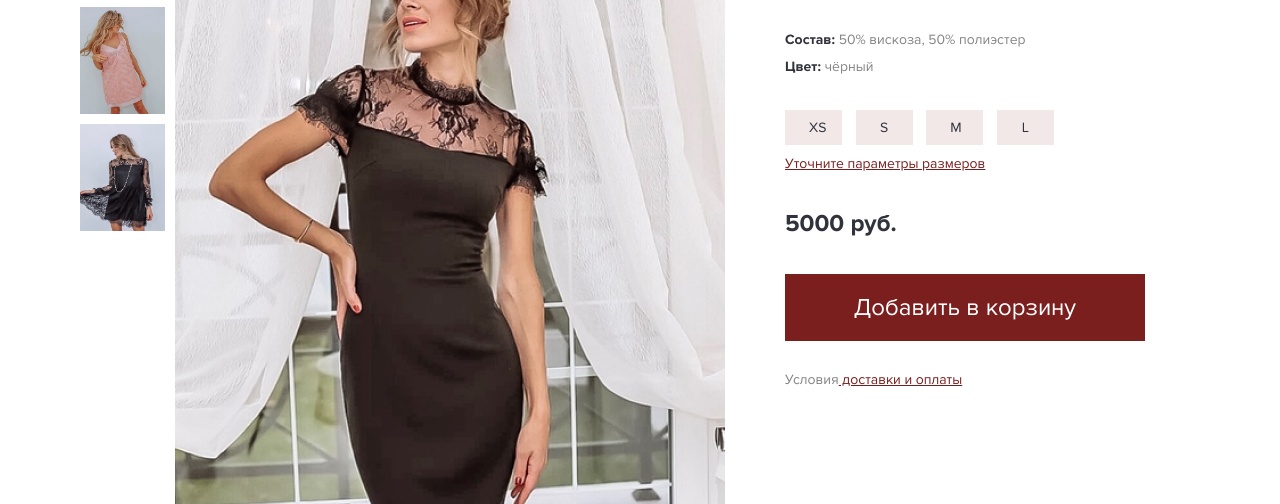
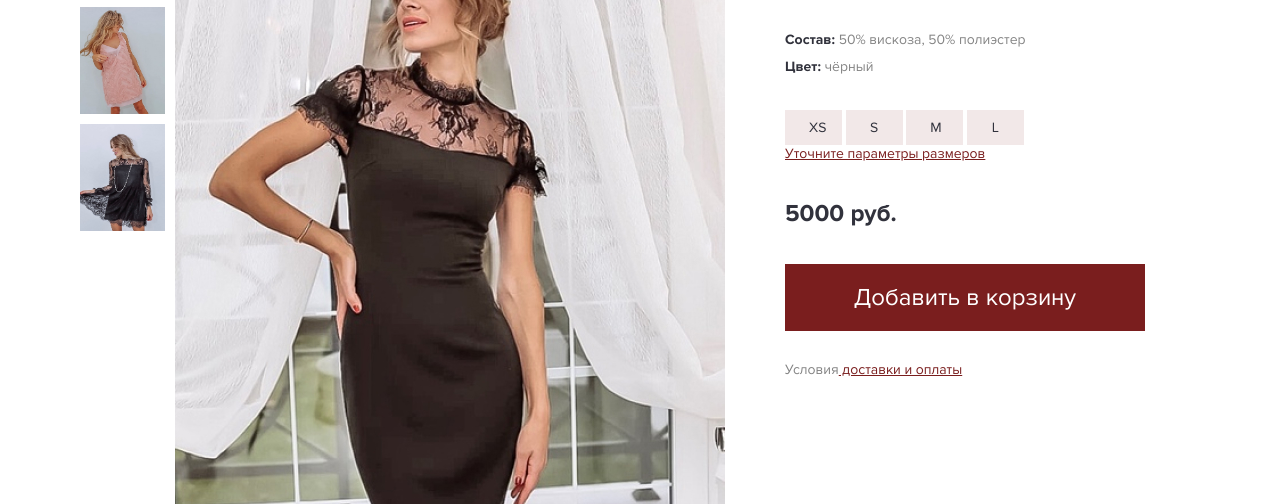
Before and after one commit to IvanKalita/ANNA-PAVLA, a plain HTML site: page product-card.html in a window 1280 px wide. Shown: the part 296-800 px from the top of the page. Drawn offline with Linux system fonts and the light colour scheme.

Commit message:
div and label mix

```diff
--- a/product-card.html
+++ b/product-card.html
@@ -101,47 +101,53 @@
                         class="product-card__img">
                     <div class="product-card__set">
                         <h2 class="product-card__title caption">Трикотажное платье, чёрное</h2>
-                        <p class="product-card__text"><strong>Состав:</strong> <span class="text-grey">50% вискоза, 50% полиэстер</span></p>
-                        <p class="product-card__text-color"><strong>Цвет:</strong> <span class="text-grey">чёрный</span></p>
+                        <p class="product-card__text"><strong>Состав:</strong> <span class="text-grey">50% вискоза, 50%
+                                полиэстер</span></p>
+                        <p class="product-card__text-color"><strong>Цвет:</strong> <span class="text-grey">чёрный</span>
+                        </p>
 
                         <div class="product-card__form-input-wrap">
 
+
+                            <label class="product-card__input-radio">
                                 <div class="product-card__form-input-radio">
+                                    <input type="radio" name="input" value="#" class="product-card__input-real-radio">
+                                    <span class="product-card__input-custom-radio">XS</span>
+                                </div>
+                            </label>
+
                             <label class="product-card__input-radio">
-                                 <input type="radio" name="input"  value="#" class="product-card__input-real-radio">
-                                 <span class="product-card__input-custom-radio">XS</span>
+                                <div class="product-card__form-input-radio">
+                                    <input type="radio" name="input" value="#" class="product-card__input-real-radio">
+                                    <span class="product-card__input-custom-radio">S</span>
+                                </div>
                             </label>
+
+                            <label class="product-card__input-radio">
+                                <div class="product-card__form-input-radio">
+                                    <input type="radio" name="input" value="#" class="product-card__input-real-radio">
+                                    <span class="product-card__input-custom-radio">M</span>
                                 </div>
+                            </label>
 
+                            <label class="product-card__input-radio">
                                 <div class="product-card__form-input-radio">
-                             <label class="product-card__input-radio">
-                                 <input type="radio" name="input"  value="#" class="product-card__input-real-radio">
-                                 <span class="product-card__input-custom-radio">S</span>
+                                    <input type="radio" name="input" value="#" class="product-card__input-real-radio">
+                                    <span class="product-card__input-custom-radio">L</span>
+                                </div>
                             </label>
-                             </div>
 
-                             <div class="product-card__form-input-radio">
-                                 <label class="product-card__input-radio">
-                                     <input type="radio" name="input"  value="#" class="product-card__input-real-radio">
-                                     <span class="product-card__input-custom-radio">M</span>
-                                     </label>
-                                 </div>
-                                 <div class="product-card__form-input-radio">
-                                    <label class="product-card__input-radio">
-                                        <input type="radio" name="input"  value="#" class="product-card__input-real-radio">
-                                        <span class="product-card__input-custom-radio">L </span>
-                                    </label>
-                                    </div>
-                        </div>
-
-                        <p class="product-card__size-text-link"><a href="#" class="product-card__size-link">Уточните параметры размеров</a></p>
+                            <p class="product-card__size-text-link"><a href="#" class="product-card__size-link">Уточните
+                                    параметры размеров</a></p>
 
                             <p class="product-card__price">5000 руб.</p>
 
                             <!-- Цвет ссылки ДОБАВИТЬ В КОРЗИНУ написан в HTML, задача задать CLASS и перенести в CSS -->
-                        <button class="product-card__size-btn"><a href="cart.html" style="color:#fff">Добавить в корзину</a></button>
+                            <button class="product-card__size-btn"><a href="cart.html" style="color:#fff">Добавить в
+                                    корзину</a></button>
 
-                        <p class="product-card__size-text-link-terms"><span class="text-grey">Условия</span><a href="#" class="product-card__size-link"> доставки
+                            <p class="product-card__size-text-link-terms"><span class="text-grey">Условия</span><a
+                                    href="#" class="product-card__size-link"> доставки
                                     и оплаты</a></p>
                         </div>
                     </div>
--- a/styles/style.css
+++ b/styles/style.css
@@ -659,16 +659,14 @@ ul {
     font-size: 14px;
 }
 
-
+.product-card__form-input-radio:last-child {
+    margin-right: 0;
+}
 
 .product-card__form-input-radio {
     display: inline-block;
     margin-right: 10px;
 
-}
-
-.product-card__form-input-radio:last-child {
-    margin-right: 0;
 }
 
 .product-card__input-real-radio {
```
Lines whose indentation alone changed are shown as unchanged.
